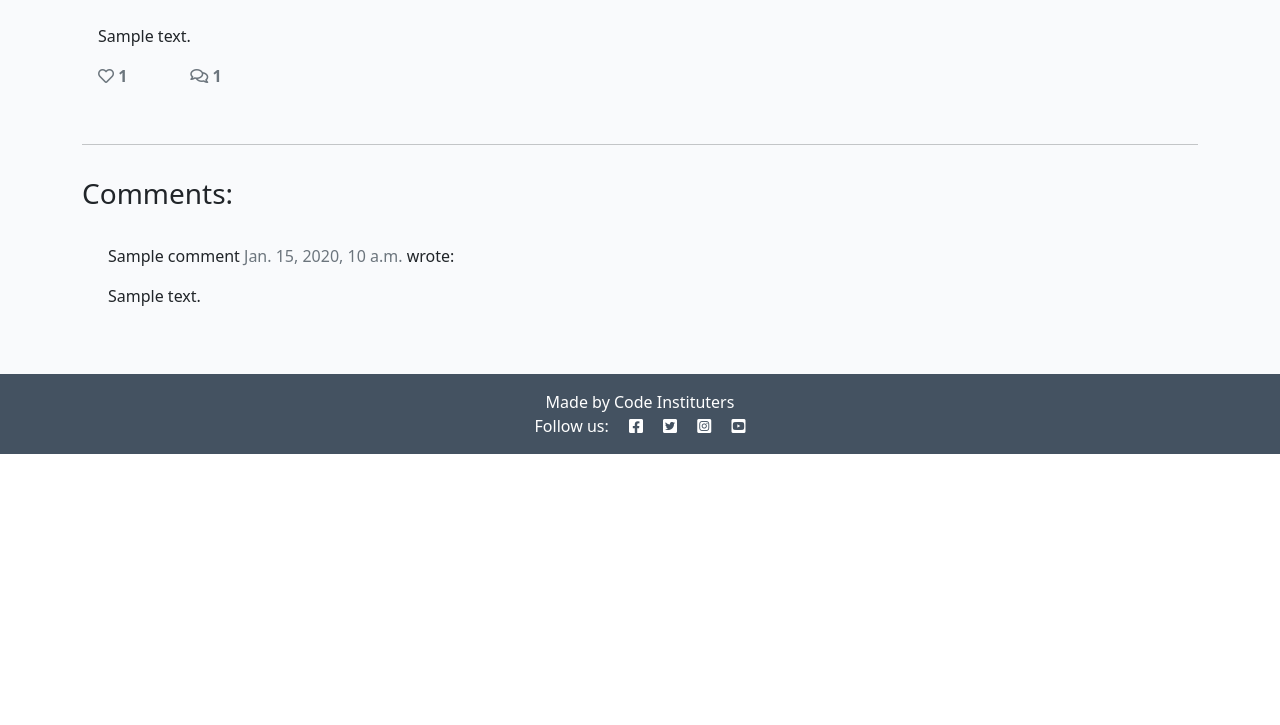
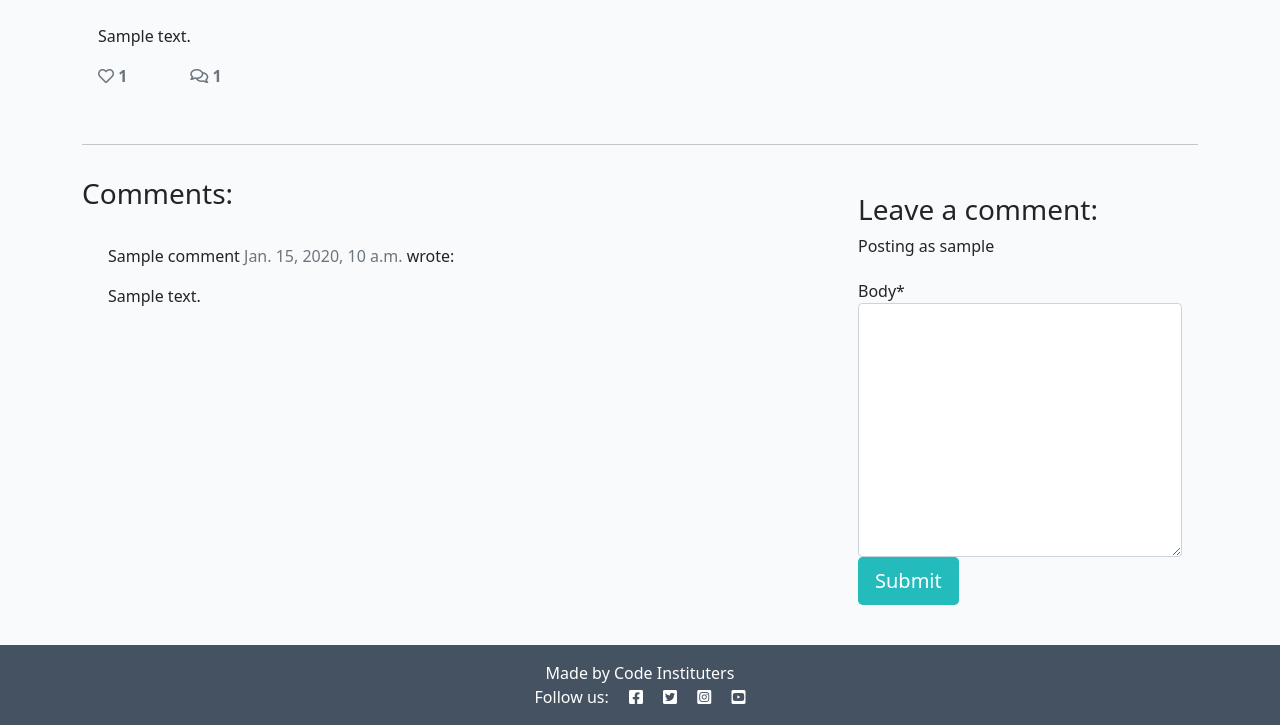
Before and after one commit to fenton1000/django-blog-walkthrough, a Django app: a page that uses templates/post_detail.html in a window 1280 px wide. Shown: the part 348-1073 px from the top of the page. Before the commit the page ends 802 px from the top, so only its background shows below. Run offline with Django 3.2, Linux system fonts and the light colour scheme; a user stored in the database is signed in; tables that the repository leaves empty hold one stand-in row (values such as "Sample post"); some libraries are stand-ins or nearby versions.

Commit message:
Add facility to comment on a post

```diff
--- /dev/null
+++ b/blog/forms.py
@@ -0,0 +1,8 @@
+from .models import Comment
+from django import forms
+
+
+class CommentForm(forms.ModelForm):
+    class Meta:
+        model = Comment
+        fields = ('body',)
--- a/blog/views.py
+++ b/blog/views.py
@@ -1,6 +1,7 @@
 from django.shortcuts import render, get_object_or_404
 from django.views import generic, View
 from .models import Post
+from .forms import CommentForm
 
 
 class PostList(generic.ListView):
@@ -26,6 +27,39 @@ class PostDetail(View):
             {
                 'post': post,
                 'comments': comments,
-                'liked': liked
+                'commented': False,
+                'liked': liked,
+                'comment_form': CommentForm()
             },
         )
+
+    def post(self, request, slug, *args, **kwargs):
+        queryset = Post.objects.filter(status=1)
+        post = get_object_or_404(queryset, slug=slug)
+        comments = post.comments.filter(approved=True).order_by('created_on')
+        liked = False
+        if post.likes.filter(id=self.request.user.id).exists():
+            liked = True
+
+        comment_form = CommentForm(data=request.POST)
+
+        if comment_form.is_valid():
+            comment_form.instance.email = request.user.email
+            comment_form.instance.name = request.user.username
+            comment = comment_form.save(commit=False)
+            comment.post = post
+            comment.save()
+        else:
+            comment_form = CommentForm()
+
+        return render(
+            request,
+            'post_detail.html',
+            {
+                'post': post,
+                'comments': comments,
+                'commented': True,
+                'liked': liked,
+                'comment_form': CommentForm()
+            },
+        )
--- a/codestar/settings.py
+++ b/codestar/settings.py
@@ -58,6 +58,7 @@ INSTALLED_APPS = [
     'django.contrib.staticfiles',
     'cloudinary',
     'django_summernote',
+    'crispy_forms',
     'blog',
 ]
 
@@ -65,6 +66,8 @@ SITE_ID = 1
 
 LOGIN_REDIRECT_URL = '/'
 LOGOUT_REDIRECT_URL = '/'
+
+CRISPY_TEMPLATE_PACK = 'bootstrap4'
 
 MIDDLEWARE = [
     'django.middleware.security.SecurityMiddleware',
--- a/requirements.txt
+++ b/requirements.txt
@@ -4,6 +4,7 @@ dj-database-url==0.5.0
 dj3-cloudinary-storage==0.0.6
 Django==3.2.18
 django-allauth==0.52.0
+django-crispy-forms==1.14.0
 django-summernote==0.8.20.0
 gunicorn==20.1.0
 oauthlib==3.2.2
--- a/templates/post_detail.html
+++ b/templates/post_detail.html
@@ -1,4 +1,6 @@
 {% extends 'base.html' %} {% block content %}
+
+{% load crispy_forms_tags %}
 
 <div class="masthead">
     <div class="container">
@@ -78,6 +80,23 @@
         <div class="col-md-4 card mb-4  mt-3 ">
             <div class="card-body">
                 <!-- For later -->
+                {% if commented %}
+                <div class="alert alert-success" role="alert">
+                    Your comment is awaiting approval
+                </div>
+                {% else %}
+
+                {% if user.is_authenticated %}
+
+                <h3>Leave a comment:</h3>
+                <p>Posting as {{user.username}}</p>
+                <form method="POST" style="margin-top: 1.3em;">
+                    {{comment_form | crispy}}
+                    {% csrf_token %}
+                    <button type="submit" class="btn btn-signup btn-lg">Submit</button>
+                </form>
+                {% endif %}
+                {% endif %}
             </div>
         </div>
     </div>
```
